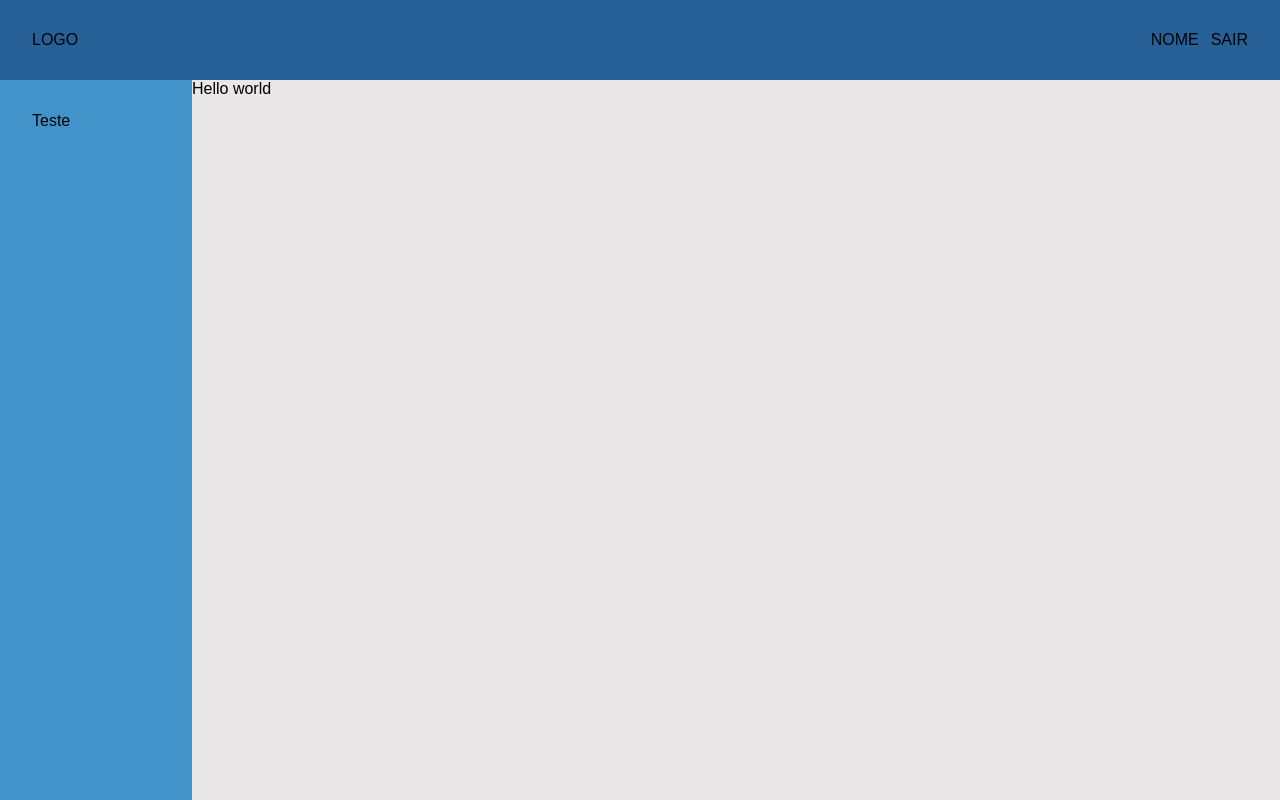
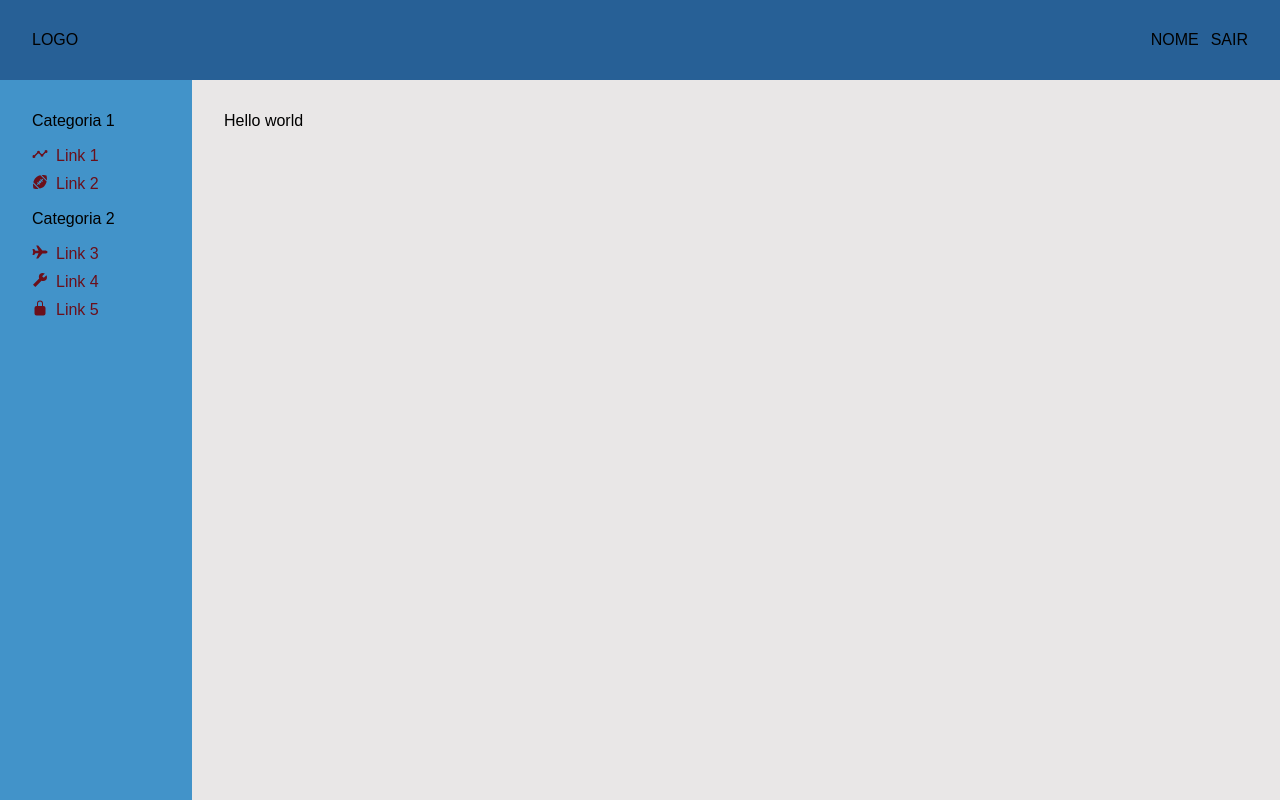
Before and after one commit to RafaelManfrim/MEIHelp_NextJS, a Next.js app: page / in a window 1280 px wide. Built offline with nearby package versions, Linux system fonts and the light colour scheme.

Commit message:
Finalizando a estrutura

```diff
--- a/package.json
+++ b/package.json
@@ -12,6 +12,7 @@
     "next": "12.1.0",
     "react": "17.0.2",
     "react-dom": "17.0.2",
+    "react-icons": "^4.3.1",
     "styled-components": "^5.3.3"
   },
   "devDependencies": {
--- a/src/components/NavLink/index.tsx
+++ b/src/components/NavLink/index.tsx
@@ -1,7 +1,16 @@
-export const NavLink = () => {
+import { NavLinkContainer, NavLinkIcon, NavLinkText } from "./styles"
+
+interface NavLinkProps {
+    icon: React.ReactNode;
+    url: string;
+    name: string;
+}
+
+export const NavLink = ({ icon, url, name }: NavLinkProps) => {
     return (
-        <div>
-
-        </div>
+        <NavLinkContainer href={url}>
+            <NavLinkIcon>{icon}</NavLinkIcon>
+            <NavLinkText>{name}</NavLinkText>
+        </NavLinkContainer>
     )
 }
--- /dev/null
+++ b/src/components/NavLink/styles.ts
@@ -0,0 +1,18 @@
+import styled from "styled-components"
+
+export const NavLinkContainer = styled.a`
+    text-decoration: none;
+    display: flex;
+    vertical-align: middle;
+    align-items: center;
+    margin-bottom: 0.5rem;
+`
+
+export const NavLinkIcon = styled.div`
+    margin-right: 0.5rem;
+    color: var(--red);
+`
+
+export const NavLinkText = styled.div`
+    color: var(--red);
+`
--- a/src/components/SidebarCategory/index.tsx
+++ b/src/components/SidebarCategory/index.tsx
@@ -1,7 +1,13 @@
-export const SidebarCategory = () => {
+import { SidebarCategoryContainer } from "./styles"
+
+interface SidebarCategoryProps {
+    name: string;
+}
+
+export const SidebarCategory = ({ name }: SidebarCategoryProps) => {
     return (
-        <div>
-
-        </div>
+        <SidebarCategoryContainer>
+            {name}
+        </SidebarCategoryContainer>
     )
 }
--- /dev/null
+++ b/src/components/SidebarCategory/styles.ts
@@ -0,0 +1,5 @@
+import styled from "styled-components"
+
+export const SidebarCategoryContainer = styled.div`
+    margin: 1rem 0;
+`
--- a/src/components/template/Sidebar/index.tsx
+++ b/src/components/template/Sidebar/index.tsx
@@ -1,9 +1,18 @@
+import { SidebarCategory } from "../../SidebarCategory"
 import { SidebarContainer } from "./styles"
+import { IoAnalyticsSharp, IoAmericanFootballSharp, IoAirplaneSharp, IoBuildSharp, IoLockClosed } from "react-icons/io5";
+import { NavLink } from "../../NavLink";
 
 export const Sidebar = () => {
     return (
         <SidebarContainer>
-            Teste
+            <SidebarCategory name="Categoria 1" />
+            <NavLink name="Link 1" icon={<IoAnalyticsSharp />} url="/link1" />
+            <NavLink name="Link 2" icon={<IoAmericanFootballSharp />} url="/link2" />
+            <SidebarCategory name="Categoria 2" />
+            <NavLink name="Link 3" icon={<IoAirplaneSharp />} url="/link3" />
+            <NavLink name="Link 4" icon={<IoBuildSharp />} url="/link4" />
+            <NavLink name="Link 5" icon={<IoLockClosed />} url="/link5" />
         </SidebarContainer>
     )
 }
--- a/src/components/template/Sidebar/styles.ts
+++ b/src/components/template/Sidebar/styles.ts
@@ -4,5 +4,6 @@ export const SidebarContainer = styled.div`
     min-height: 100%;
     min-width: 12rem;
     padding: 2rem;
+    padding-top: 1rem;
     background-color: var(--light-blue);
 `
--- a/src/components/template/index.tsx
+++ b/src/components/template/index.tsx
@@ -1,6 +1,6 @@
 import { Sidebar } from "./Sidebar"
 import { Header } from "./Header"
-import { ContentWrapper, MainContainer } from "./styles"
+import { ContentWrapper, MainContainer, Content } from "./styles"
 
 interface BaseProps {
     children: React.ReactNode
@@ -12,7 +12,9 @@ export const Base = ({ children }: BaseProps) => {
             <Header />
             <ContentWrapper>
                 <Sidebar />
-                {children}
+                <Content>
+                    {children}
+                </Content>
             </ContentWrapper>
         </MainContainer>
     )
--- a/src/components/template/styles.ts
+++ b/src/components/template/styles.ts
@@ -8,3 +8,8 @@ export const ContentWrapper = styled.div`
     min-height: calc(100vh - 5rem);
     display: flex;
 `
+
+export const Content = styled.div`
+    margin: 2rem;
+    width: 100%;
+`
```
Also changed, not shown: 1 other file (tests, documents, lock files or other folders).
